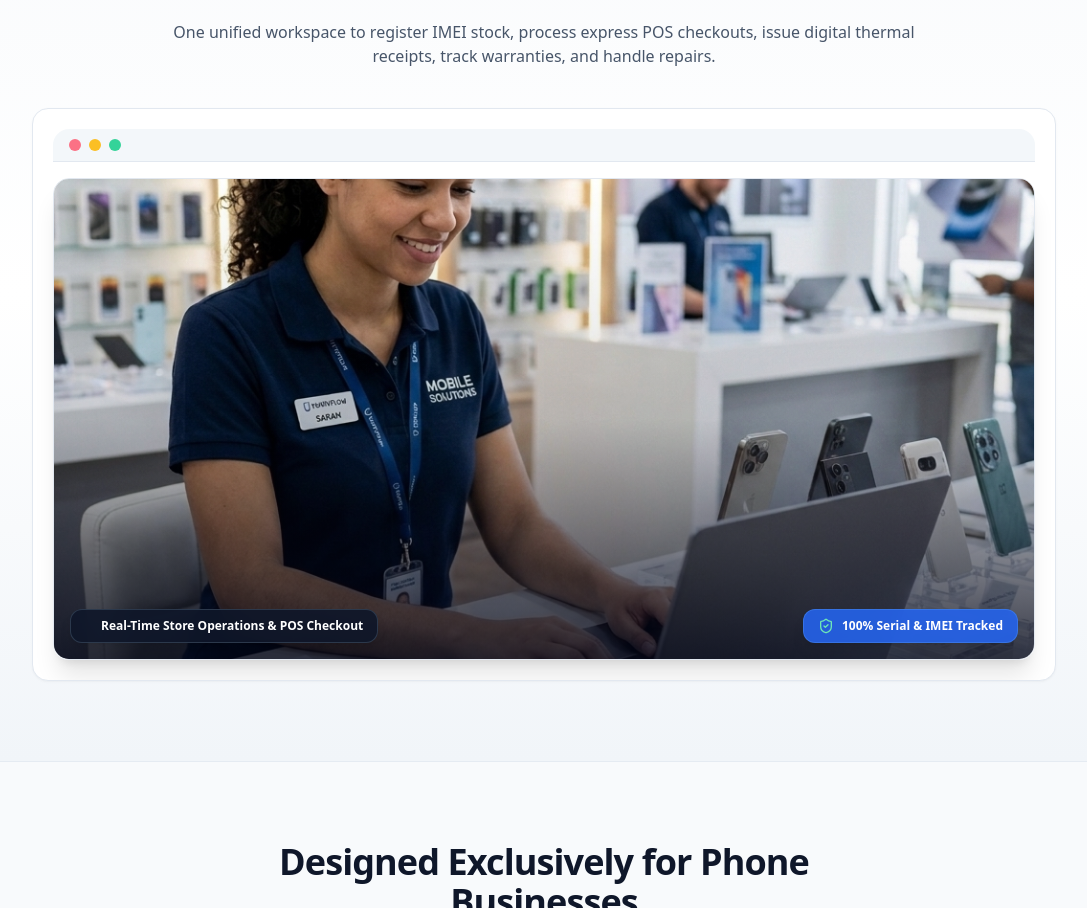
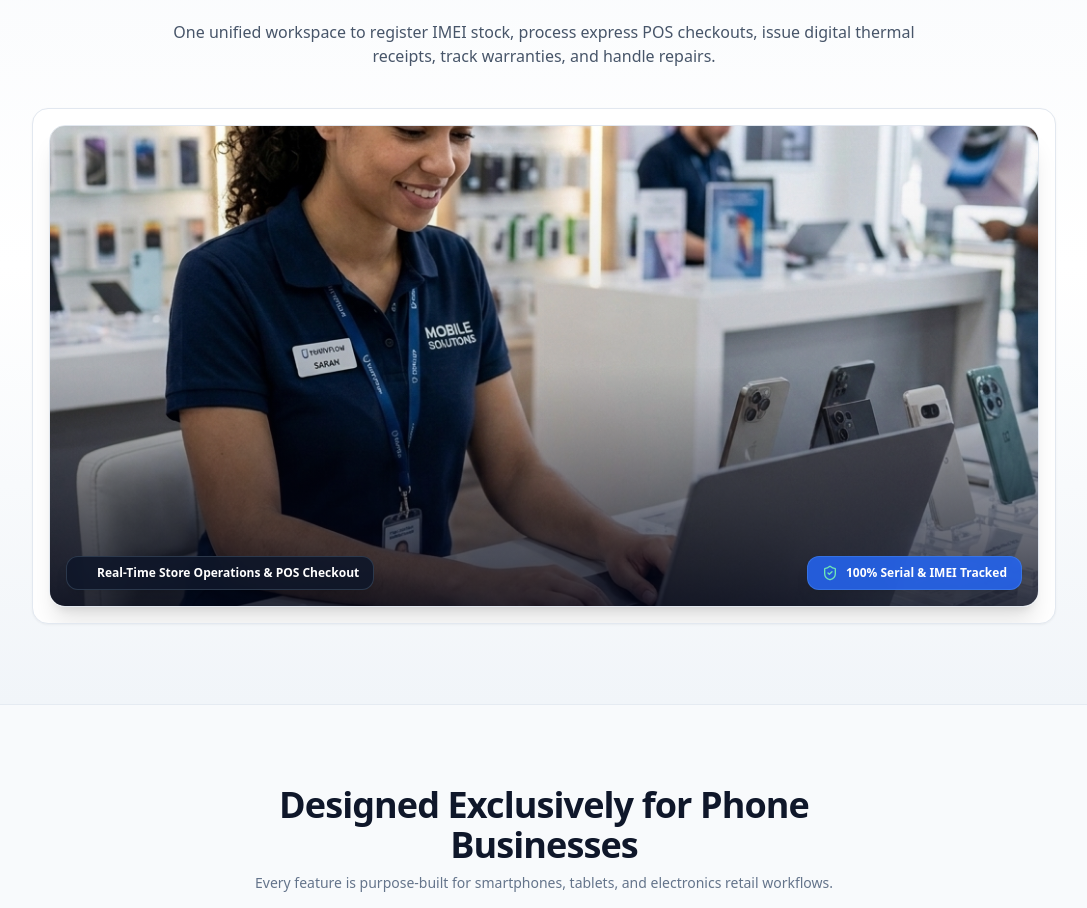
Before and after one commit to Jahzeal/SOS, a Next.js app in the folder apps/frontend/: page / in a window 1280 px wide. Shown: the part 1173-2081 px from the top of the page, without its empty margins (96-1183 px from the left). Built offline with nearby package versions, Linux system fonts and the light colour scheme; no server answers.

Commit message:
fixed auto detects

```diff
--- a/apps/frontend/src/app/page.tsx
+++ b/apps/frontend/src/app/page.tsx
@@ -548,17 +548,7 @@ export default function PublicLandingPageV2() {
           </div>
 
           {/* Large Operational Dashboard Browser Mockup with Real Retail Store Photography */}
-          <div className="vf-card border border-slate-200 bg-white/90 backdrop-blur-xl p-2 sm:p-5 rounded-3xl shadow-2xl overflow-hidden max-w-5xl mx-auto text-left space-y-4">
-
-            {/* Browser Top Bar */}
-            <div className="flex items-center justify-between px-4 py-2.5 border-b border-slate-200 bg-slate-100/80 rounded-t-2xl text-xs">
-              <div className="flex items-center gap-2">
-                <div className="w-3 h-3 rounded-full bg-rose-400" />
-                <div className="w-3 h-3 rounded-full bg-amber-400" />
-                <div className="w-3 h-3 rounded-full bg-emerald-400" />
-              </div>
-            </div>
-
+          <div className="vf-card border border-slate-200/80 bg-white p-2 sm:p-4 rounded-3xl shadow-2xl overflow-hidden max-w-5xl mx-auto text-left">
             {/* Photo Showcase Container */}
             <div className="relative rounded-2xl overflow-hidden border border-slate-200 shadow-xl group">
               <img
```
Also changed, not shown: 1 other file (tests, documents, lock files or other folders).
